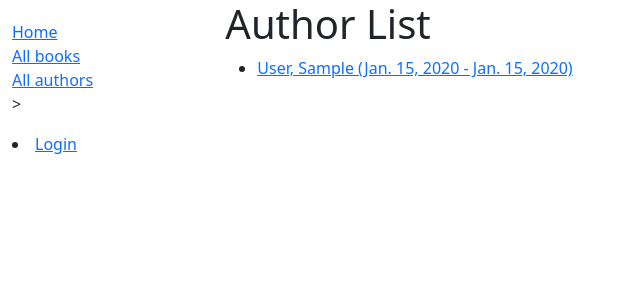
After one commit to ssytada/My-django-tutorial, a Django app: page /catalog/authors/ in a window 1280 px wide. The commit adds this page. Shown: the top 300 px of the page, without its empty margins (0-640 px from the left). Run offline with Django 3.2, Linux system fonts and the light colour scheme; tables that the repository leaves empty hold one stand-in row (values such as "Sample post").

Commit message:
Add Author List & Author Detail

```diff
--- a/locallibrary/catalog/models.py
+++ b/locallibrary/catalog/models.py
@@ -96,7 +96,7 @@ class Author(models.Model):
     first_name = models.CharField(max_length=100)
     last_name = models.CharField(max_length=100)
     date_of_birth = models.DateField(null=True, blank=True)
-    date_of_death = models.DateField('Died', null=True, blank=True)
+    date_of_death = models.DateField('died', null=True, blank=True)
 
     class Meta:
         ordering = ['last_name', 'first_name']
--- a/locallibrary/catalog/templates/base_generic.html
+++ b/locallibrary/catalog/templates/base_generic.html
@@ -20,7 +20,7 @@
                 <ul class="sidebar-nav">
                     <li><a href="{% url 'index' %}">Home</a></li>
                     <li><a href="{% url 'books' %}">All books</a></li>
-                    <li><a href="">All authors</a></li>>
+                    <li><a href="{% url 'authors' %}">All authors</a></li>>
                 </ul>
                 {% if user.is_authenticated %}
                 <li>User: {{ user.get_username }}</li>
--- /dev/null
+++ b/locallibrary/catalog/templates/catalog/author_list.html
@@ -0,0 +1,25 @@
+{% extends "base_generic.html" %}
+
+{% block content %}
+
+<h1>Author List</h1>
+
+{% if author_list %}
+  <ul>
+
+  {% for author in author_list %}
+    <li>
+      <a href="{{ author.get_absolute_url }}">
+      {{ author }} ({{author.date_of_birth}} - {% if author.date_of_death %}{{author.date_of_death}}{% endif %})
+      </a>
+    </li>
+  {% endfor %}
+
+ </ul>
+{% else %}
+  <p>There are no authors available.</p>
+{% endif %}
+
+
+
+{% endblock %}
--- a/locallibrary/catalog/urls.py
+++ b/locallibrary/catalog/urls.py
@@ -8,6 +8,8 @@ urlpatterns = [
     path('book/<int:pk>', views.BookDetailView.as_view(), name='book-detail'),
     path('mybooks/', views.LoanedBooksByUserListView.as_view(), name='my-borrowed'),
     path('book/<uuid:pk>/renew/', views.renew_book_librarian, name='renew-book-librarian'),
+    path('authors/', views.AuthorListView.as_view(), name='authors'),
+    path('author/<int:pk>',views.AuthorDetailView.as_view(), name='author-detail'),
     path('author/create/', views.AuthorCreate.as_view(), name='author-create'),
     path('author/<int:pk>/update/', views.AuthorUpdate.as_view(), name='author-update'),
     path('author/<int:pk>/delete/', views.AuthorDelete.as_view(), name='author-delete'),
--- a/locallibrary/catalog/views.py
+++ b/locallibrary/catalog/views.py
@@ -49,6 +49,16 @@ class BookListView(generic.ListView):
 
 class BookDetailView(generic.DetailView):
     model = Book
+
+class AuthorListView(generic.ListView):
+    """Generic class-based list view for a list of authors."""
+    model = Author
+    paginate_by = 10
+
+
+class AuthorDetailView(generic.DetailView):
+    """Generic class-based detail view for an author."""
+    model = Author
 
 from django.contrib.auth.mixins import LoginRequiredMixin
 
```
Also changed, not shown: locallibrary/catalog/templates/catalog/author_detail.html (added, +19 -0 lines).
